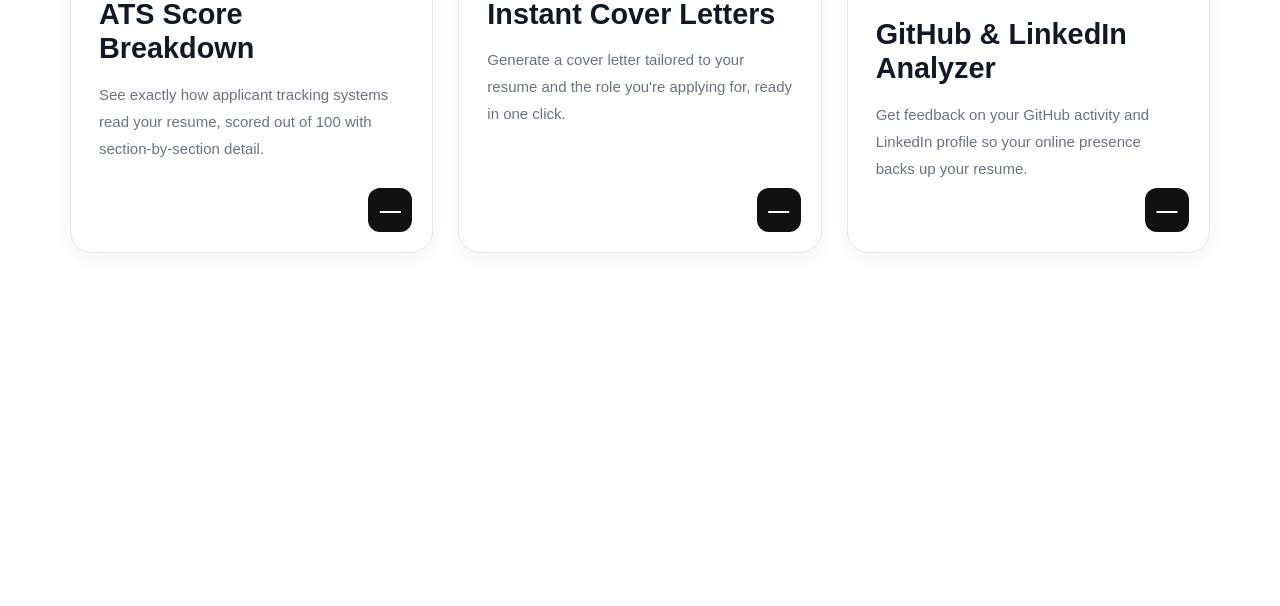
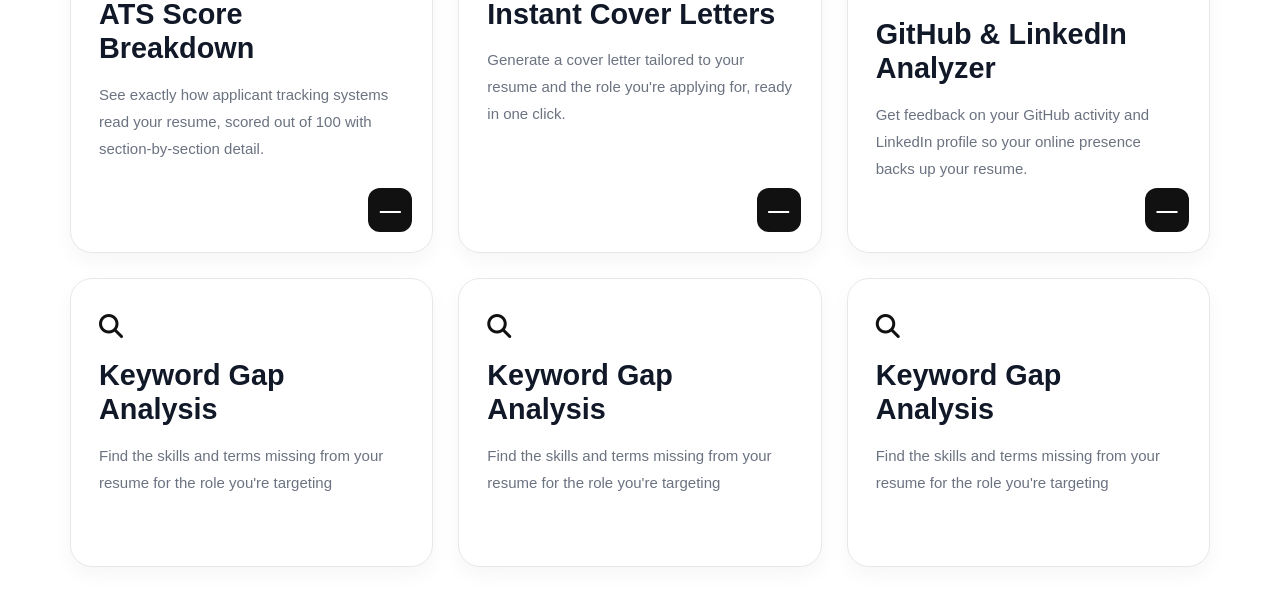
Before and after one commit to Mahatva1303/HireLens, a website: page public/index.html in a window 1280 px wide. Shown: the part 2709-3315 px from the top of the page. Before the commit the page ends 3062 px from the top, so only its background shows below. Drawn offline with Linux system fonts and the light colour scheme.

Commit message:
Update home page

```diff
--- a/public/index.html
+++ b/public/index.html
@@ -152,32 +152,26 @@
     </p>
 
     <div class="feature-grid">
-
+<!-- Box starts -->
         <div class="feature-box">
             <i class="fa-solid fa-chart-simple"></i>
-
             <h3>ATS Score Breakdown</h3>
-
             <p>
                 See exactly how applicant tracking systems read your resume,
                 scored out of 100 with section-by-section detail.
             </p>
-
            <a href="resumechecker.html" class="go-btn">
              <i class="fa-solid fa-arrow-right"></i>
            </a>
         </div>
-
+<!-- box ends -->
         <div class="feature-box">
             <i class="fa-regular fa-envelope"></i>
-
             <h3>Instant Cover Letters</h3>
-
             <p>
                 Generate a cover letter tailored to your resume and the role
                 you're applying for, ready in one click.
             </p>
-
           <a href="resumechecker.html" class="go-btn">
             <i class="fa-solid fa-arrow-right"></i>
           </a>
@@ -188,24 +182,105 @@
                 <i class="fa-brands fa-github"></i>
                 <i class="fa-brands fa-linkedin"></i>
             </div>
-
             <h3>GitHub & LinkedIn Analyzer</h3>
-
             <p>
                 Get feedback on your GitHub activity and LinkedIn profile
                 so your online presence backs up your resume.
             </p>
-
           <a href="profileanalyzer.html" class="go-btn">
            <i class="fa-solid fa-arrow-right"></i>
          </a>
         </div>
 
+        <!-- Box starts -->
+        <div class="feature-box">
+            <i class="fa-solid fa-magnifying-glass"></i>
+            <h3>Keyword Gap Analysis</h3>
+            <p>
+                Find the skills and terms missing from your resume for the role you're targeting
+            </p>
+           <!-- <a href="resumechecker.html" class="go-btn">
+             <i class="fa-solid fa-arrow-right"></i>
+           </a> -->
         </div>
+          <!-- box ends -->
+           <!-- Box starts -->
+        <div class="feature-box">
+            <i class="fa-solid fa-magnifying-glass"></i>
+            <h3>Keyword Gap Analysis</h3>
+            <p>
+                Find the skills and terms missing from your resume for the role you're targeting
+            </p>
+           <!-- <a href="resumechecker.html" class="go-btn">
+             <i class="fa-solid fa-arrow-right"></i>
+           </a> -->
+        </div>
+          <!-- box ends -->
+           <!-- Box starts -->
+        <div class="feature-box">
+            <i class="fa-solid fa-magnifying-glass"></i>
+            <h3>Keyword Gap Analysis</h3>
+            <p>
+                Find the skills and terms missing from your resume for the role you're targeting
+            </p>
+           <!-- <a href="resumechecker.html" class="go-btn">
+             <i class="fa-solid fa-arrow-right"></i>
+           </a> -->
+        </div>
+          <!-- box ends -->
+    </div>
+    <br>
+
+<!-- how it works section starts -->
+    <!-- <section class="how-it-works">
+     <div class="section-header">
+        <span class="section-tag">How it works</span>
+        <h2>
+            From upload to insights in seconds
+        </h2>
+        <p>
+            Three simple steps stand between you and a stronger resume
+        </p>
+     </div>
+    <div class="steps-container">
+        <div class="progress-line"></div>
+        <div class="step-card reveal">
+            <div class="step-number">1</div>
+            <div class="step-icon">
+                <i class="fa-solid fa-upload"></i>
+            </div>
+            <h3>Upload Your Resume</h3>
+            <p>
+                Upload your PDF resume instantly.
+                No registration required.
+            </p>
+        </div>
+        <div class="step-card reveal">
+            <div class="step-number">2</div>
+            <div class="step-icon">
+                <i class="fa-solid fa-magnifying-glass"></i>
+            </div>
+            <h3>AI Reviews It</h3>
+            <p>
+                ATS analysis, keyword matching,
+                structure evaluation and recruiter insights.
+            </p>
+        </div>
+        <div class="step-card reveal">
+            <div class="step-number">3</div>
+            <div class="step-icon">
+                <i class="fa-solid fa-chart-column"></i>
+            </div>
+            <h3>Get Your Score</h3>
+            <p>
+                Receive a detailed score, fixes,
+                and actionable improvement suggestions.
+            </p>
+        </div>
+    </div>
+ </section> -->
 
 </section>
-
   <script src="index.js"></script>
-
 </body>
 </html>
--- a/public/index.js
+++ b/public/index.js
@@ -39,7 +39,7 @@
   { threshold: 0.12 }
 );
 
-document.querySelectorAll('.feature-card').forEach((el) => {
+document.querySelectorAll('.feature-card, .feature-box, .step-card').forEach((el) => {
   el.classList.add('fade-up');
   observer.observe(el);
 });
@@ -62,3 +62,10 @@
     });
   });
 });
+
+
+// ── Scroll animation for How It Works cards ─────────────
+
+// document.querySelectorAll('.step-card').forEach((el) => {
+//   observer.observe(el);
+// });
```
Also changed, not shown: public/index.css (+152 -0 lines). Lines whose indentation alone changed are shown as unchanged.
